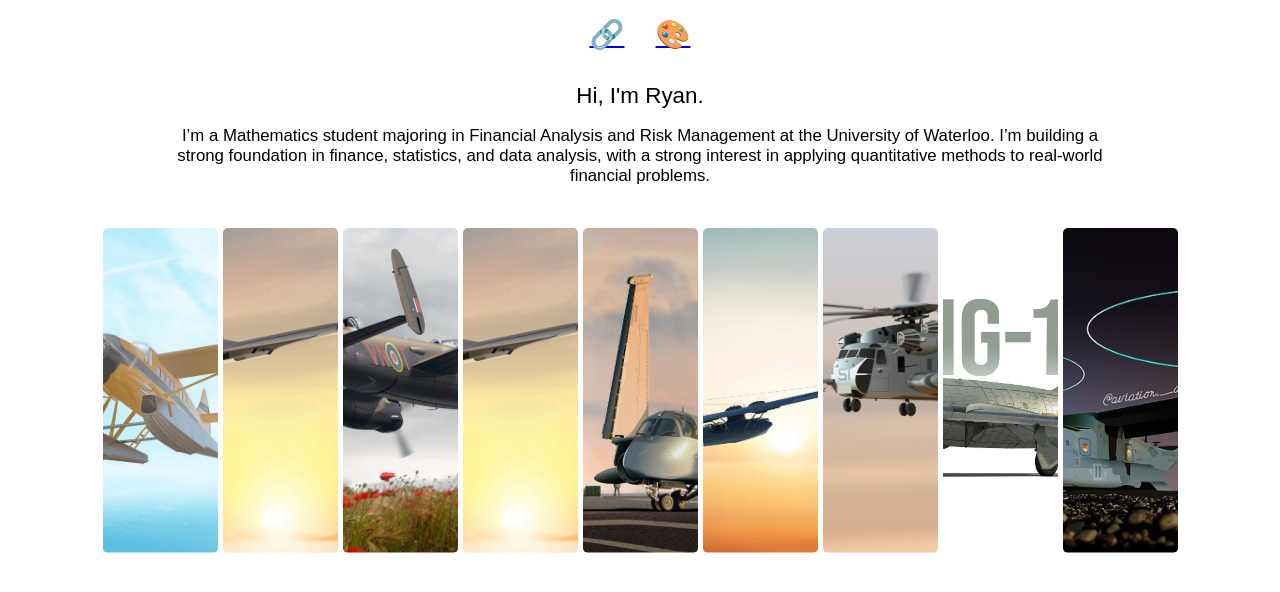
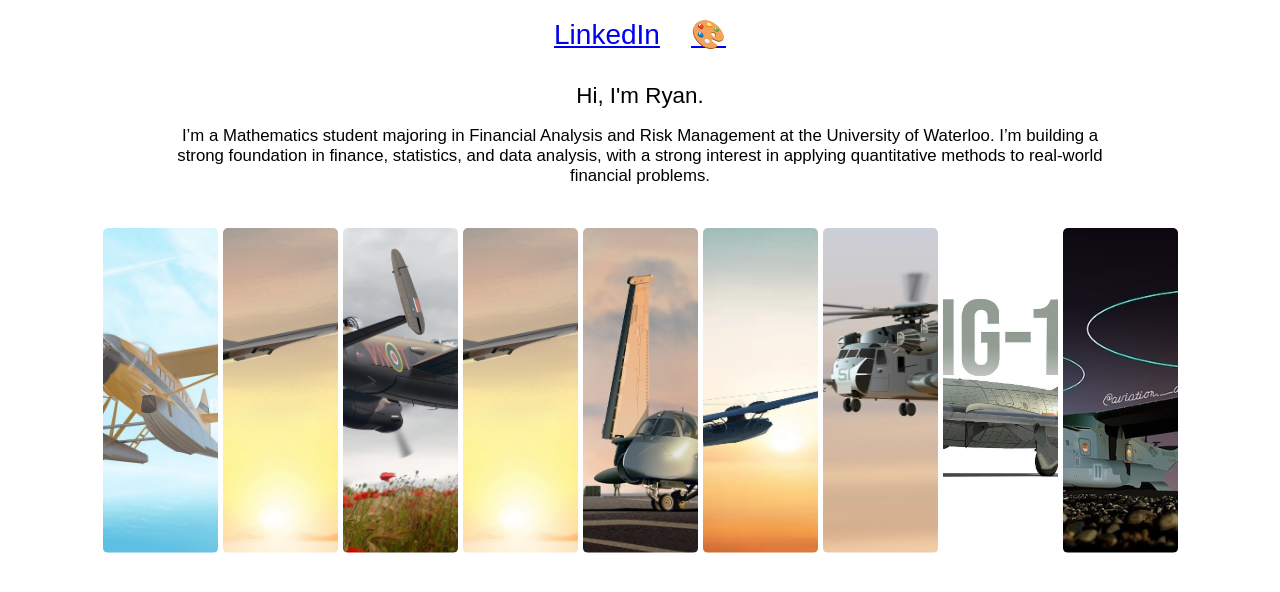
Before and after one commit to ryanf998/ryanf998.github.io, a plain HTML site: page index.html in a window 1280 px wide. Drawn offline with Linux system fonts and the light colour scheme.

Commit message:
Update index.html

```diff
--- a/index.html
+++ b/index.html
@@ -110,7 +110,7 @@ body {
 
 <!-- Top Links -->
 <div style="width:100%; text-align:center; margin-top:18px; font-size:28px;">
-  <a href="https://www.linkedin.com/in/ryan-fang-uw/" target="_blank">🔗</a>
+  <a href="https://www.linkedin.com/in/ryan-fang-uw/" target="_blank">LinkedIn</a>
   &nbsp;&nbsp;
   <a href="https://www.instagram.com/ryan.airt/" target="_blank">🎨</a>
 </div>
```
